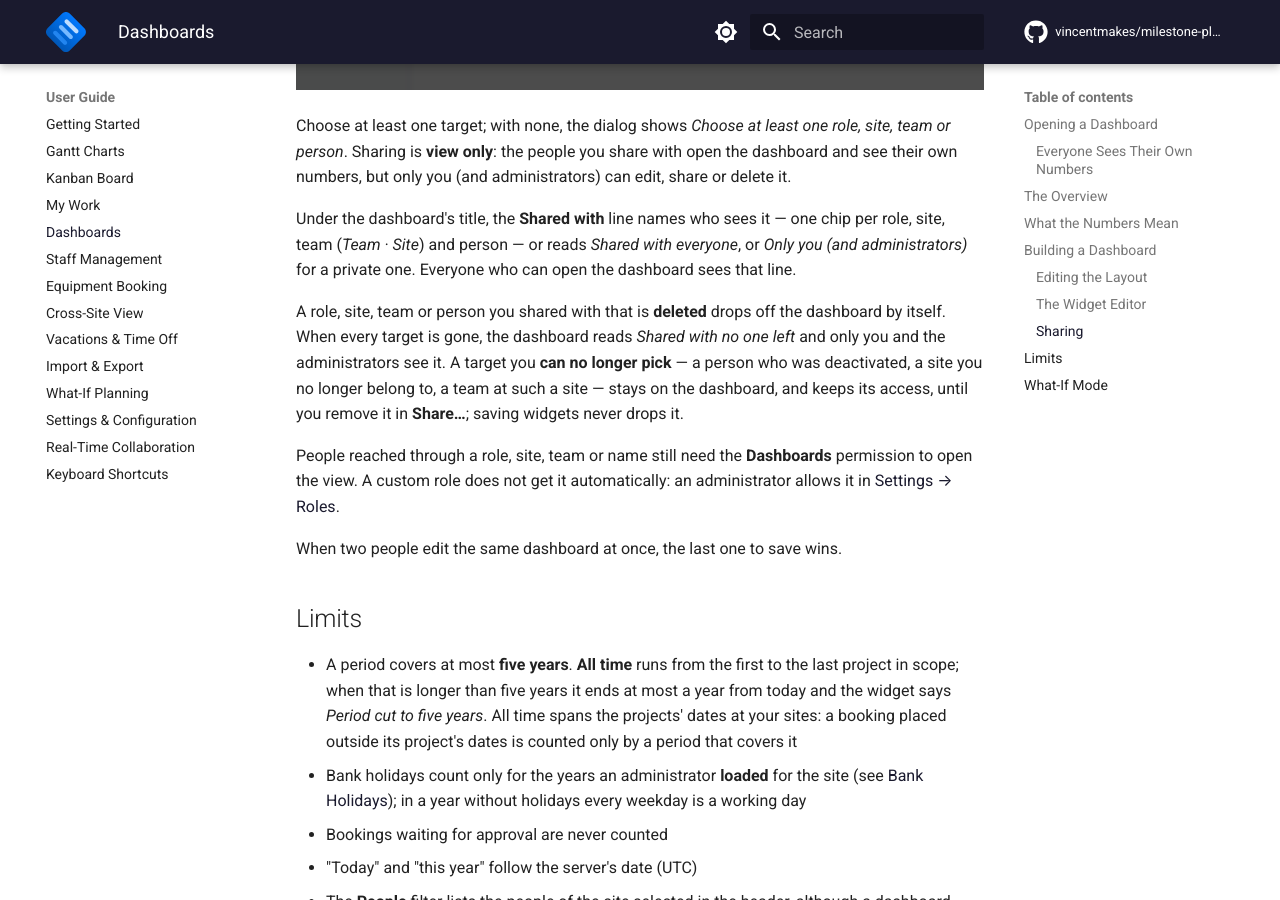
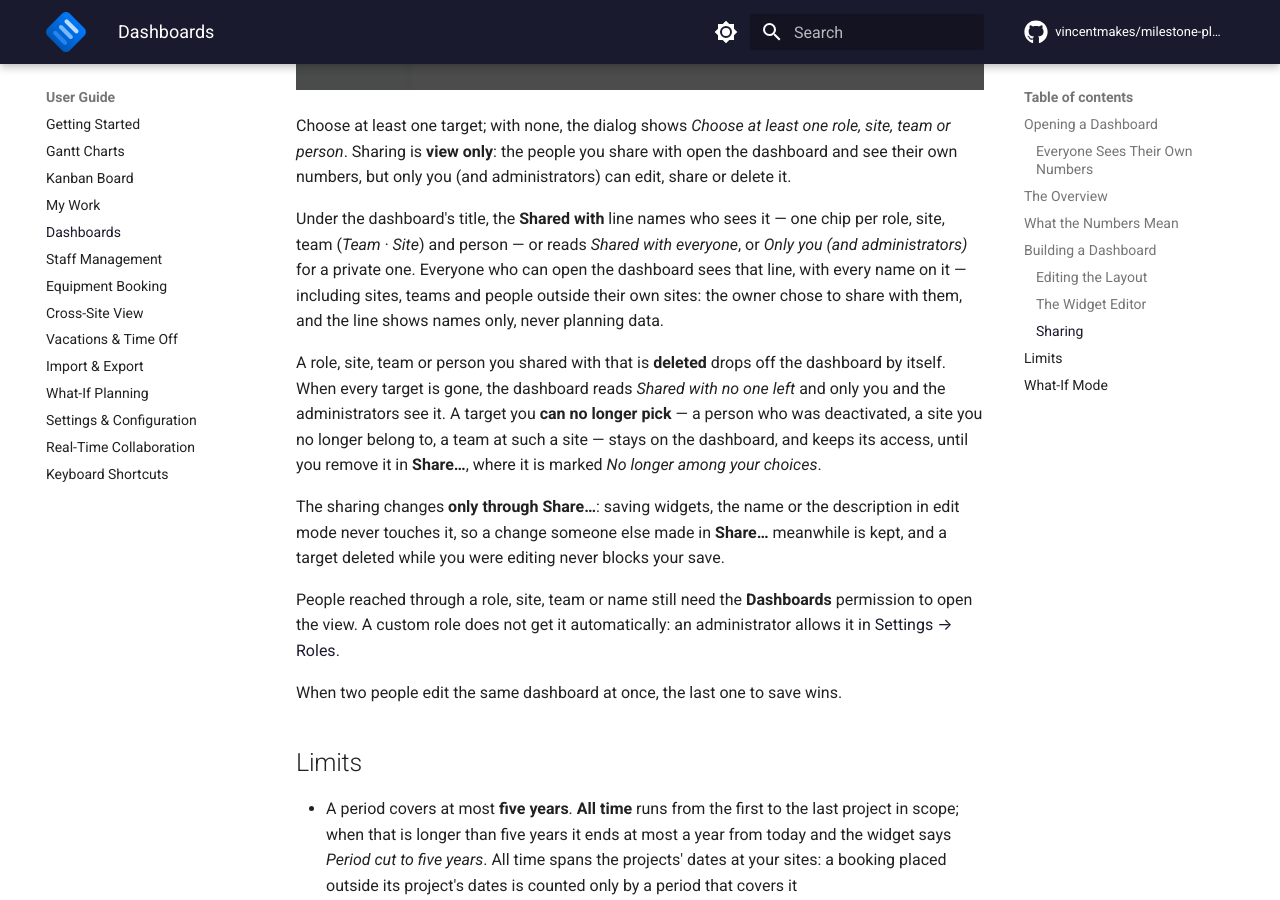
Before and after one commit to vincentmakes/milestone-planner, an MkDocs documentation site: the page built from docs/user-guide/dashboards.md, in a window 1280 px wide and 900 px high, scrolled down 6427 px. Built offline with MkDocs 1.6.1 and Material for MkDocs 9.7.7, drawn with Linux system fonts in a browser that asks for light colours; comment, search, counter and statistics services are not loaded.

Commit message:
Document that only Share... changes a dashboard's sharing
Saving widgets, the name or the description keeps the sharing, kept
targets are marked in the dialog, and the Shared with line names every
target to everyone who can open the dashboard.

Co-Authored-By: Claude Opus 5.5 <noreply@anthropic.com>

```diff
--- a/docs/user-guide/dashboards.md
+++ b/docs/user-guide/dashboards.md
@@ -126,9 +126,11 @@ With **Shared with…**, the dialog lists four kinds of target, and you can mix
 
 Choose at least one target; with none, the dialog shows *Choose at least one role, site, team or person*. Sharing is **view only**: the people you share with open the dashboard and see their own numbers, but only you (and administrators) can edit, share or delete it.
 
-Under the dashboard's title, the **Shared with** line names who sees it — one chip per role, site, team (*Team · Site*) and person — or reads *Shared with everyone*, or *Only you (and administrators)* for a private one. Everyone who can open the dashboard sees that line.
+Under the dashboard's title, the **Shared with** line names who sees it — one chip per role, site, team (*Team · Site*) and person — or reads *Shared with everyone*, or *Only you (and administrators)* for a private one. Everyone who can open the dashboard sees that line, with every name on it — including sites, teams and people outside their own sites: the owner chose to share with them, and the line shows names only, never planning data.
 
-A role, site, team or person you shared with that is **deleted** drops off the dashboard by itself. When every target is gone, the dashboard reads *Shared with no one left* and only you and the administrators see it. A target you **can no longer pick** — a person who was deactivated, a site you no longer belong to, a team at such a site — stays on the dashboard, and keeps its access, until you remove it in **Share…**; saving widgets never drops it.
+A role, site, team or person you shared with that is **deleted** drops off the dashboard by itself. When every target is gone, the dashboard reads *Shared with no one left* and only you and the administrators see it. A target you **can no longer pick** — a person who was deactivated, a site you no longer belong to, a team at such a site — stays on the dashboard, and keeps its access, until you remove it in **Share…**, where it is marked *No longer among your choices*.
+
+The sharing changes **only through Share…**: saving widgets, the name or the description in edit mode never touches it, so a change someone else made in **Share…** meanwhile is kept, and a target deleted while you were editing never blocks your save.
 
 People reached through a role, site, team or name still need the **Dashboards** permission to open the view. A custom role does not get it automatically: an administrator allows it in [Settings → Roles](settings.md#roles-permissions).
 
```
